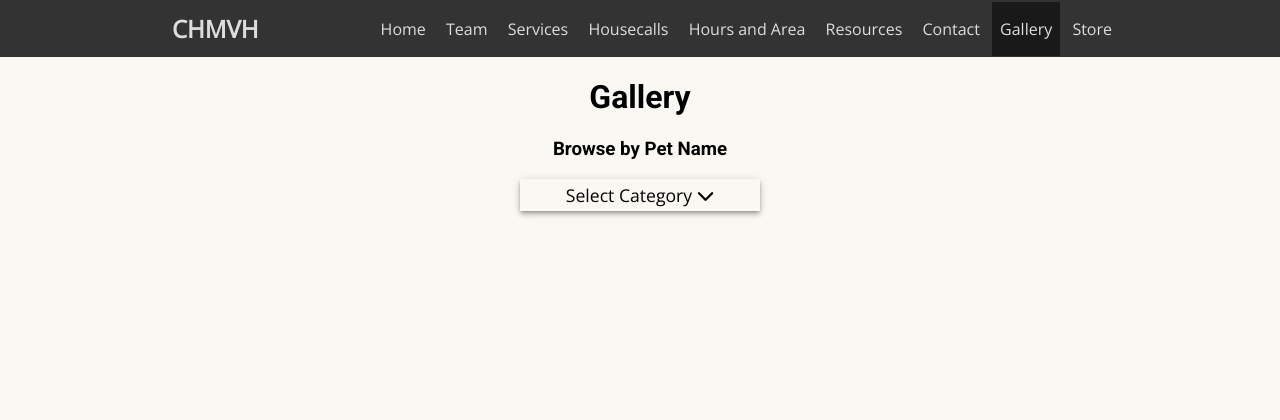
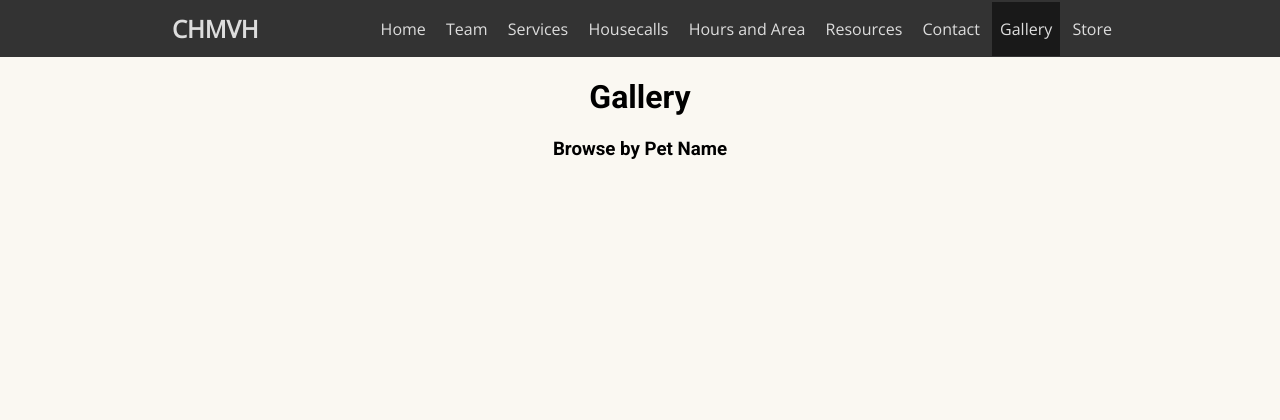
Before and after one commit to chmvh/chmvh-website, a Django app: page /gallery/ in a window 1280 px wide. Shown: the top 420 px of the page. Run offline with Django 3.2, Linux system fonts and the light colour scheme; data that the repository does not hold is empty; style sheets or scripts are compiled from the project's sources; some libraries are stand-ins or nearby versions.

Commit message:
Redesign pet listing.

```diff
--- a/chmvh_website/gallery/templates/gallery/snippets/categories.html
+++ b/chmvh_website/gallery/templates/gallery/snippets/categories.html
@@ -1,26 +1,17 @@
-<div class='dropdown'>
-  <div class='dropdown__container'>
-    <p class='dropdown__description'>Select Category <i class='fa fa-chevron-down'></i></p>
-    <div class='dropdown__menu'>
-      <ul class='dropdown__items'>
+<div class='link-list'>
 
-        {% for c in pet_categories %}
+  {% for c in pet_categories %}
 
-          <li class='dropdown__item{% if c == category %}--active{% endif %}'>
-            <a href='{% url "gallery:pet-list" c %}'>{{ c }}</a>
-          </li>
+    <a class='link-list__item{% if c == category %}--active{% endif %}' href='{% url "gallery:pet-list" c %}'>{{ c }}</a>
 
-        {% endfor %}
+  {% endfor %}
 
-        {% if in_memoriam %}
+</div>
 
-          <li class='dropdown__item{% if category == "In Memoriam" %}--active{% endif %}'>
-            <a href='{% url "gallery:pet-memoriam" %}'>In Memoriam</a>
-          </li>
+{% if in_memoriam %}
 
-        {% endif %}
+  <div class='link-list'>
+    <a class='link-list__item{% if category == "In Memoriam" %}--active{% endif %}' href='{% url "gallery:pet-memoriam" %}'>In Memoriam</a>
+  </div>
 
-      </ul>
-    </div>
-  </div>
-</div>
+{% endif %}
--- a/chmvh_website/static/css/main.scss
+++ b/chmvh_website/static/css/main.scss
@@ -12,12 +12,12 @@
 @import 'modules/button-group';
 @import 'modules/blockquote';
 @import 'modules/containers';
-@import 'modules/dropdown';
 @import 'modules/faq';
 @import 'modules/footer';
 @import 'modules/gallery';
 @import 'modules/gridlist';
 @import 'modules/layout';
+@import 'modules/link-list';
 @import 'modules/map';
 @import 'modules/navbar';
 @import 'modules/payment-options';
--- a/chmvh_website/static/css/modules/_dropdown.scss
+++ /dev/null
@@ -1,67 +0,0 @@
-.dropdown {
-  @include element('container') {
-    box-shadow: $card-shadow;
-    margin: 0 auto;
-    max-width: $dropdown-max-width;
-  }
-
-  @include element('description') {
-    display: block;
-    font-size: $dropdown-description-size;
-    margin: 0;
-    padding: $dropdown-description-padding;
-    text-align: center;
-  }
-
-  @include element('item') {
-    border-bottom: $dropdown-item-border;
-
-    &:hover {
-      background: $dropdown-item-bg-hover;
-    }
-
-    &:last-child {
-      border-bottom: 0;
-    }
-
-    a {
-      color: $dropdown-item-color;
-      display: block;
-      padding: $dropdown-item-padding;
-      text-decoration: none;
-    }
-
-    @include modifier('active') {
-      @extend .dropdown__item;
-
-      background: $color-light-gray;
-    }
-  }
-
-  @include element('items') {
-    list-style: none;
-    margin: 0;
-    max-height: $dropdown-max-height;
-    overflow-x: show;
-    overflow-y: scroll;
-    padding: $dropdown-items-padding;
-    width: $dropdown-max-width;
-  }
-
-  @include element('menu') {
-    background: $color-body-bg;
-    box-shadow: $card-shadow;
-    position: absolute;
-
-    &::before {
-      @include position(absolute, 0 0 0 0);
-      color: $color-body-bg;
-      content: "\25b2";
-      font-size: 1.4em;
-      pointer-events: none;
-      text-align: center;
-      text-shadow: 0 -2px 2px transparentize(black, 0.7);
-      top: -0.8em;
-    }
-  }
-}
--- /dev/null
+++ b/chmvh_website/static/css/modules/_link-list.scss
@@ -0,0 +1,24 @@
+.link-list {
+  margin: 0 auto;
+  text-align: center;
+
+  @include element('item') {
+    color: $color-brand;
+    display: inline-block;
+    font-size: $link-list-font-size;
+    font-weight: bold;
+    margin: $link-list-margin;
+    padding: $link-list-padding;
+    text-decoration: none;
+
+    @include media($tablet-up) {
+      margin: $link-list-margin-tablet;
+    }
+
+    @include modifier('active') {
+      @extend .link-list__item;
+
+      border-bottom: $link-list-underline;
+    }
+  }
+}
--- a/chmvh_website/static/css/modules/_vars.scss
+++ b/chmvh_website/static/css/modules/_vars.scss
@@ -76,6 +76,13 @@ $gridlist-item-min-width: 20em;
 $gridlist-title-size: 1.5em;
 $gridlist-title-underline: 1px solid $color-light-gray;
 
+// Link List
+$link-list-font-size: 1.25em;
+$link-list-margin: .5em .1em;
+$link-list-margin-tablet: .5em .15em;
+$link-list-padding: .05em .1em;
+$link-list-underline: 2px solid $color-brand;
+
 // Map
 $map-height: 300px;
 $map-margin: 2em;
--- a/chmvh_website/static/js/dropdown.js
+++ /dev/null
@@ -1,26 +0,0 @@
-$(document).ready(function() {
-    $('.dropdown__description').css({
-        'cursor': 'pointer'
-    });
-    $('.dropdown__menu').css('display', 'none');
-});
-
-$('.dropdown__description').click(function(e) {
-    e.preventDefault();
-
-    var description = $(this);
-    var container = description.parent();
-    var items = container.find('.dropdown__menu');
-
-    if (items.is(':hidden')) {
-        description.css({
-            'margin-bottom': '1em'
-        });
-    } else {
-        description.css({
-            'margin-bottom': '0'
-        });
-    }
-
-    items.slideToggle();
-})
--- a/chmvh_website/templates/base.html
+++ b/chmvh_website/templates/base.html
@@ -88,7 +88,6 @@
 
     <script src='https://code.jquery.com/jquery-3.1.1.min.js' integrity='sha256-hVVnYaiADRTO2PzUGmuLJr8BLUSjGIZsDYGmIJLv2b8=' crossorigin='anonymous'></script>
     <script src="https://use.fontawesome.com/e7f7b92603.js"></script>
-    <script src='{% static "js/dropdown.js" %}'></script>
     <script src='{% static "js/navbar.js" %}'></script>
 
     {% block extra_scripts %}{% endblock %}
```
